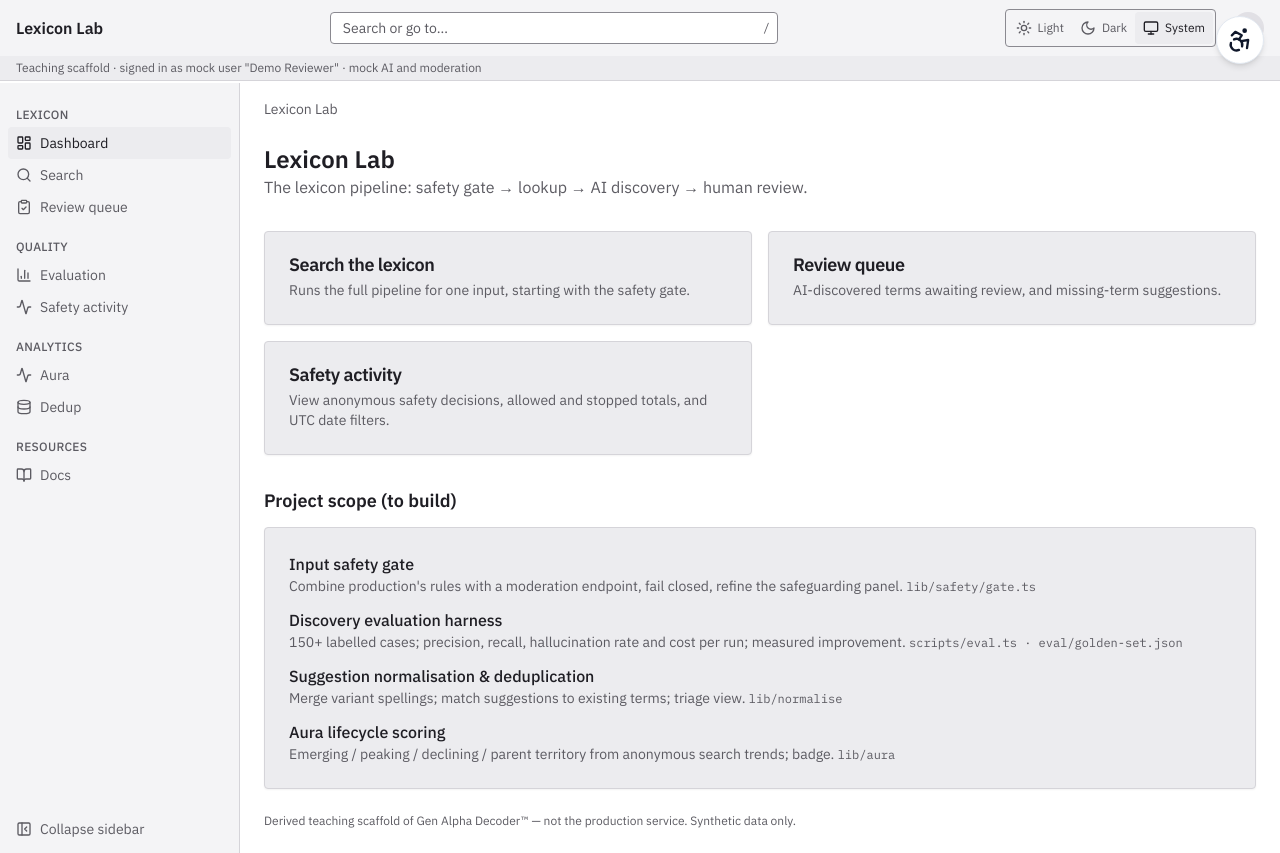
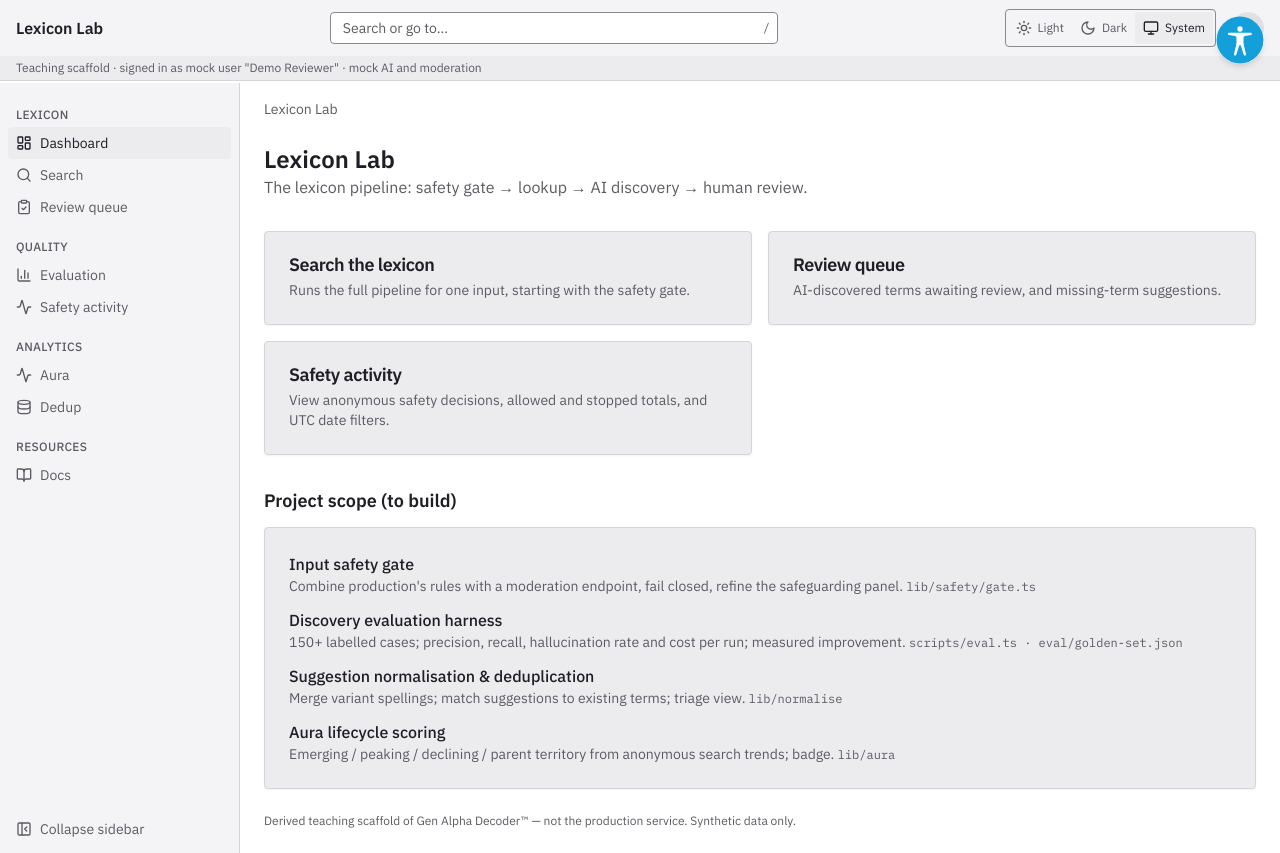
Before and after one commit to joshth/alpha-date, a Next.js app: page /lab in a window 1280 px wide. Built offline with nearby package versions, Linux system fonts and the light colour scheme.

Commit message:
W18EDATE-165 Draw the accessibility launcher with the slides' blue icon

```diff
--- a/components/accessibility/accessibility-controls.tsx
+++ b/components/accessibility/accessibility-controls.tsx
@@ -1,7 +1,6 @@
 "use client"
 
 import { useCallback, useEffect, useRef, useState } from "react"
-import { Accessibility as AccessibilityIcon } from "lucide-react"
 import { AuraBadge } from "@/components/aura/aura-badge"
 import {
   applyPreset,
@@ -15,6 +14,19 @@ import {
   type AccessibilityPreferences,
   type SystemPreferences,
 } from "./preferences"
+
+/** The accessibility icon from the project slides: white figure on a blue circle. */
+function AccessibilityGlyph() {
+  return (
+    <svg aria-hidden="true" viewBox="0 0 820 820" className="size-12">
+      <circle cx="410" cy="410" r="400" fill="#139fda" />
+      <g fill="#fff">
+        <circle cx="410" cy="223" r="46" />
+        <path d="M222 287 L598 287 a20 20 0 0 1 0 38 L492 340 q-22 8 -22 30 L470 430 q0 40 8 80 L512 650 a20 20 0 0 1 -38 14 L424 505 q-14 -10 -28 0 L346 664 a20 20 0 0 1 -38 -14 L342 510 q8 -40 8 -80 L350 370 q0 -22 -22 -30 L222 325 a19 19 0 0 1 0 -38 Z" />
+      </g>
+    </svg>
+  )
+}
 
 const skipLink = "sr-only focus:not-sr-only focus:fixed focus:z-50 focus:top-0 focus:left-0 focus:bg-background focus:text-foreground focus:p-3 focus:shadow-lg"
 const focusRing = "focus-visible:outline-none focus-visible:ring-2 focus-visible:ring-ring"
@@ -158,9 +170,9 @@ export function AccessibilityControls() {
         aria-controls="accessibility-options"
         aria-expanded={open}
         onClick={(event) => openSettings(event.currentTarget)}
-        className={`fixed right-4 top-4 z-40 flex size-12 items-center justify-center rounded-full border bg-background text-foreground shadow-md hover:bg-accent ${focusRing}`}
+        className={`fixed right-4 top-4 z-40 flex size-12 items-center justify-center rounded-full shadow-md hover:brightness-110 ${focusRing}`}
       >
-        <AccessibilityIcon aria-hidden="true" className="size-7" />
+        <AccessibilityGlyph />
       </button>
       <section
         ref={panelRef}
```
